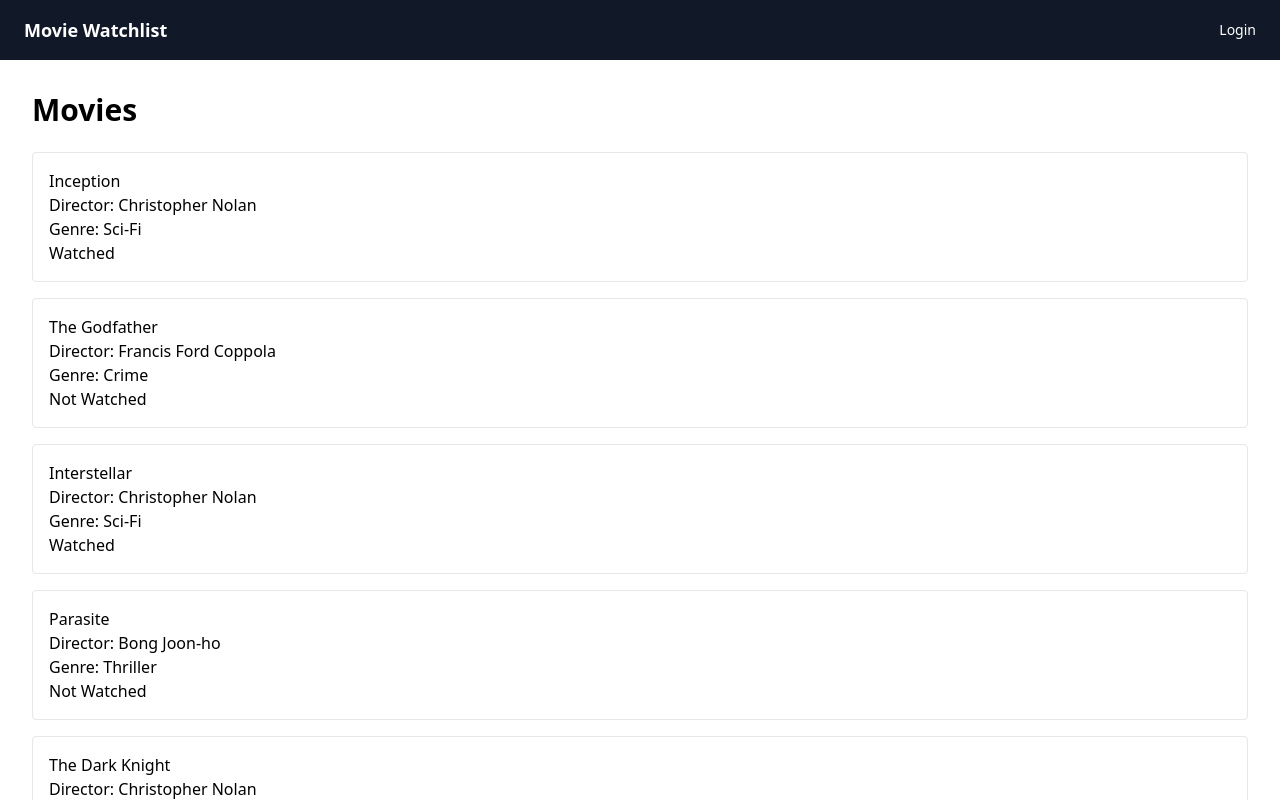
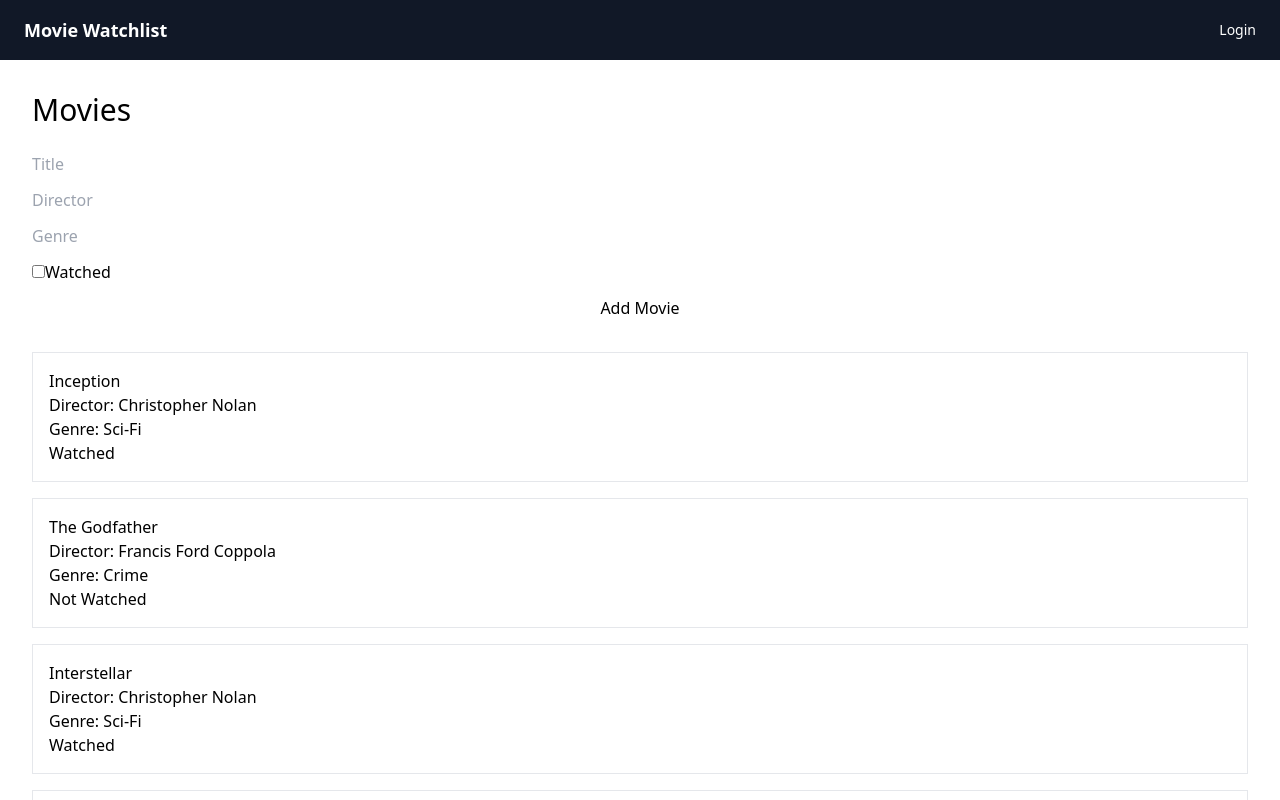
Before and after one commit to vz32518-cpu/movie-watchlist-132518, a React (Vite) app: page /movies in a window 1280 px wide. Shown: the top 800 px of the page. Built offline with nearby package versions, Linux system fonts and the light colour scheme.

Commit message:
Implemented Create

```diff
--- a/src/pages/MoviesPage.jsx
+++ b/src/pages/MoviesPage.jsx
@@ -3,27 +3,132 @@ import { movies as initialMovies } from "../utils/movies";
 
 function MoviesPage() {
 
-    const [movieList] = useState(initialMovies);
+    const [movieList, setMovieList] =
+        useState(initialMovies);
+
+    const [title, setTitle] =
+        useState("");
+
+    const [director, setDirector] =
+        useState("");
+
+    const [genre, setGenre] =
+        useState("");
+
+    const [watched, setWatched] =
+        useState(false);
+
+    const addMovie = (e) => {
+        e.preventDefault();
+
+        if (
+            !title.trim() ||
+            !director.trim()
+        ) {
+            alert(
+                "Title and Director required"
+            );
+
+            return;
+        }
+
+        const newMovie = {
+            id: Date.now(),
+            title,
+            director,
+            genre,
+            watched,
+        };
+
+        setMovieList([
+            ...movieList,
+            newMovie,
+        ]);
+
+        setTitle("");
+        setDirector("");
+        setGenre("");
+        setWatched(false);
+    };
 
     return (
         <div className="p-8">
 
-            <h1 className="text-3xl font-bold mb-6">
+            <h1 className="text-3xl mb-6">
                 Movies
             </h1>
+
+            <form
+                onSubmit={addMovie}
+                className="flex flex-col gap-3 mb-8"
+            >
+
+                <input
+                    placeholder="Title"
+                    value={title}
+                    onChange={(e) =>
+                        setTitle(e.target.value)
+                    }
+                />
+
+                <input
+                    placeholder="Director"
+                    value={director}
+                    onChange={(e) =>
+                        setDirector(e.target.value)
+                    }
+                />
+
+                <input
+                    placeholder="Genre"
+                    value={genre}
+                    onChange={(e) =>
+                        setGenre(e.target.value)
+                    }
+                />
+
+                <label>
+
+                    <input
+                        type="checkbox"
+                        checked={watched}
+                        onChange={(e) =>
+                            setWatched(
+                                e.target.checked
+                            )
+                        }
+                    />
+
+                    Watched
+
+                </label>
+
+                <button>
+                    Add Movie
+                </button>
+
+            </form>
 
             {movieList.map((movie) => (
 
                 <div
                     key={movie.id}
-                    className="border p-4 mb-4 rounded"
+                    className="border p-4 mb-4"
                 >
 
                     <h2>{movie.title}</h2>
 
-                    <p>Director: {movie.director}</p>
+                    <p>
+                        Director:
+                        {" "}
+                        {movie.director}
+                    </p>
 
-                    <p>Genre: {movie.genre}</p>
+                    <p>
+                        Genre:
+                        {" "}
+                        {movie.genre}
+                    </p>
 
                     <p>
                         {movie.watched
```
